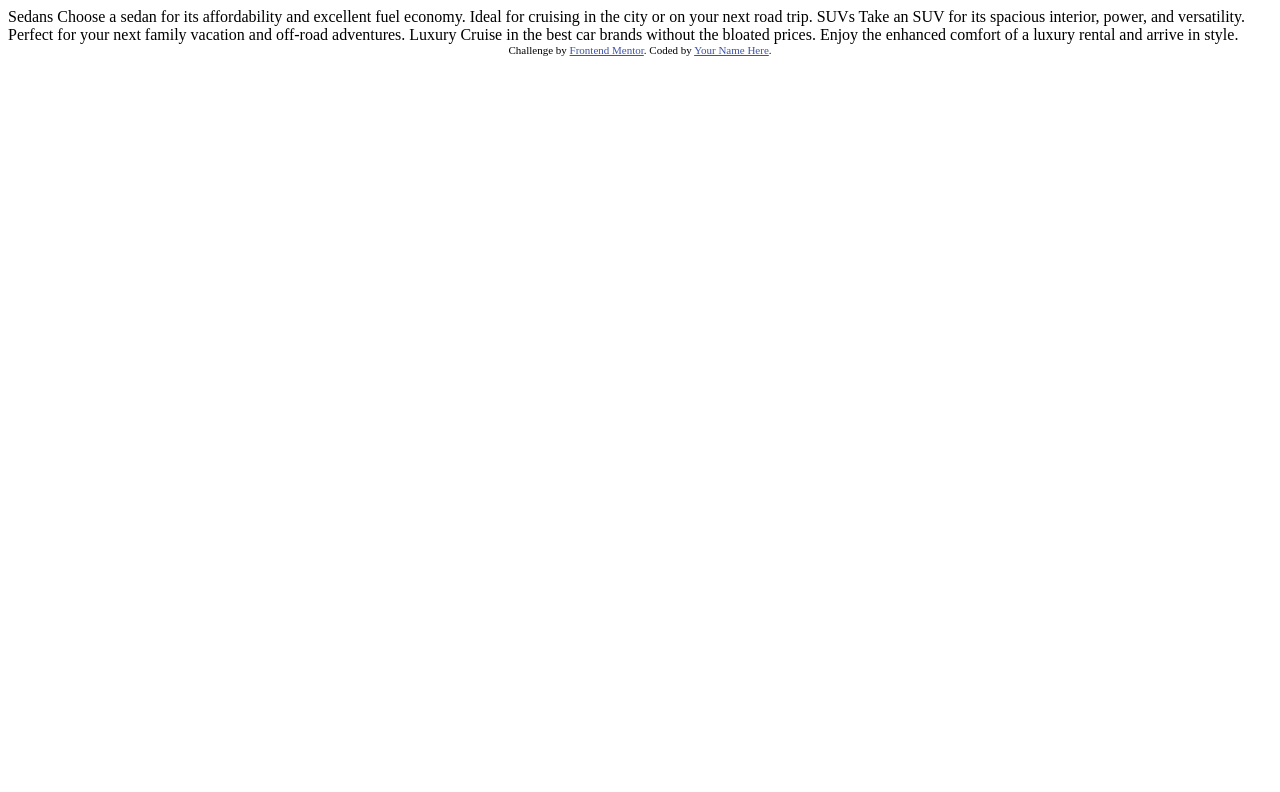
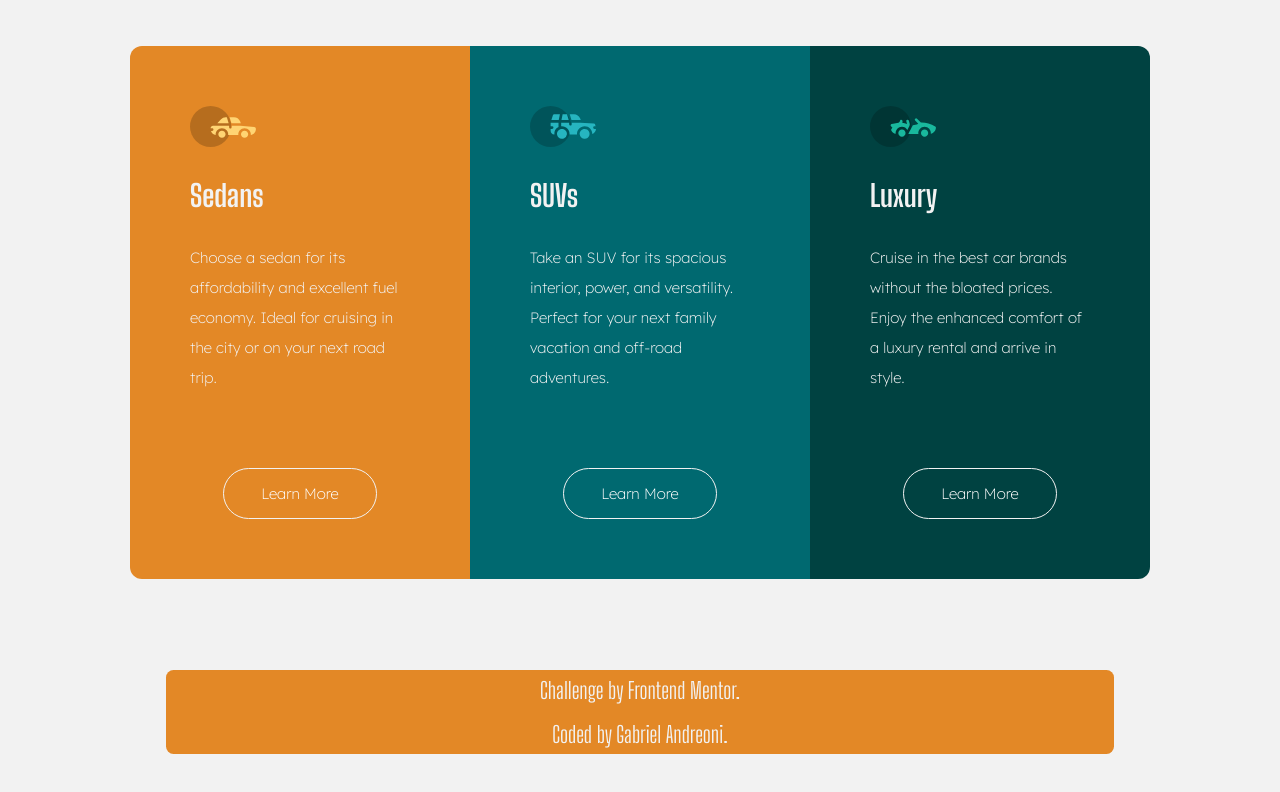
Before and after one commit to Gabriel-Andreoni/front-end-mentor, a plain HTML site: page projeto 01/index.html in a window 1280 px wide. Drawn offline with Linux system fonts and the light colour scheme.

Commit message:
criação do primeiro projeto

```diff
--- a/projeto 01/index.html
+++ b/projeto 01/index.html
@@ -5,32 +5,70 @@
   <meta name="viewport" content="width=device-width, initial-scale=1.0"> <!-- displays site properly based on user's device -->
 
   <link rel="icon" type="image/png" sizes="32x32" href="./images/favicon-32x32.png">
+  <link rel="preconnect" href="https://fonts.googleapis.com">
+  <link rel="preconnect" href="https://fonts.gstatic.com" crossorigin>
+  <link href="https://fonts.googleapis.com/css2?family=Big+Shoulders+Display:wght@400;700&display=swap" rel="stylesheet">
+  <link rel="preconnect" href="https://fonts.googleapis.com">
+  <link rel="preconnect" href="https://fonts.gstatic.com" crossorigin>
+  <link href="https://fonts.googleapis.com/css2?family=Lexend+Deca:wght@100;200&display=swap" rel="stylesheet">
+  <link rel="stylesheet" href="style.css">
 
   <title>Frontend Mentor | 3-column preview card component</title>
 
-  <!-- Feel free to remove these styles or customise in your own stylesheet 👍 -->
-  <style>
-    .attribution { font-size: 11px; text-align: center; }
-    .attribution a { color: hsl(228, 45%, 44%); }
-  </style>
 </head>
 <body>
+ <main class="conteudo">
+   <section class="conteudo__container conteudo__sedans">
 
-  Sedans
+    <img src="images/icon-sedans.svg" alt="">
+
+     <h1 class="titulo-principal">Sedans</h1>
+
+     <p class="conteudo__descriçao">
        Choose a sedan for its affordability and excellent fuel economy. Ideal for cruising in the city
        or on your next road trip.
+     </p>
 
-  SUVs
+     <button class="conteudo__button sedans">Learn More</button>
+   </section>
+
+   <section class="conteudo__container conteudo__suvs">
+
+     <img src="images/icon-suvs.svg" alt="">
+
+     <h1 class="titulo-principal">SUVs</h1>
+
+     <p class="conteudo__descriçao">
        Take an SUV for its spacious interior, power, and versatility. Perfect for your next family vacation
        and off-road adventures.
+     </p>
 
-  Luxury
+     <button class="conteudo__button suvs">Learn More</button>
+   </section>
+
+   <section class="conteudo__container conteudo__luxury">
+
+     <img src="images/icon-luxury.svg" alt="">
+
+     <h1 class="titulo-principal">Luxury</h1>
+
+     <p class="conteudo__descriçao">
        Cruise in the best car brands without the bloated prices. Enjoy the enhanced comfort of a luxury
        rental and arrive in style.
+     </p>
 
-  <div class="attribution">
+     <button class="conteudo__button luxury">Learn More</button>
+   </section>
+ </main>
+
+  <footer class="attribution">
+    <p>
       Challenge by <a href="https://www.frontendmentor.io?ref=challenge" target="_blank">Frontend Mentor</a>.
-    Coded by <a href="#">Your Name Here</a>.
-  </div>
+    </p>
+
+    <p>
+      Coded by <a href="https://github.com/Gabriel-Andreoni" target="_blank" rel="external">Gabriel Andreoni</a>.
+    </p>
+  </footer>
 </body>
 </html>
--- /dev/null
+++ b/projeto 01/style.css
@@ -0,0 +1,230 @@
+*{
+    margin: 0;
+    padding: 0;
+    box-sizing: border-box;
+}
+
+body {
+    display: flex;
+    flex-direction: row;
+    justify-content: center;
+    align-items: center;
+    flex-wrap: wrap;
+
+    height: 100vh;
+    background: #f2f2f2;
+
+    font-size: 15px;
+}
+
+.conteudo {
+    display: flex;
+    flex-wrap: wrap;
+
+    margin: 0 auto;
+}
+
+.conteudo__container{
+    display: flex;
+    flex-direction: column;
+
+    width: 33.33%;
+
+    padding: 4em;
+}
+
+.conteudo__container img {
+    width: 30%;
+}
+
+.conteudo__sedans {
+    background: #e38826;
+
+    border-top-left-radius: .8em;
+    border-bottom-left-radius: .8em;
+}
+
+.conteudo__suvs {
+   background: #006970;
+}
+
+.conteudo__luxury {
+    background: #004241;
+
+    border-top-right-radius: .8em;
+    border-bottom-right-radius: .8em;
+}
+
+.titulo-principal {
+    margin-top: 1em;
+
+    font-family: 'Big Shoulders Display', cursive;
+    font-size: 2em;
+
+    color: #f2f2f2;
+}
+
+.conteudo__descriçao {
+    width: 220px;
+
+    margin-top: 2em;
+
+    font-family: 'Lexend Deca', sans-serif;
+
+    line-height: 2em;
+
+    color: #f2f2f2;
+}
+
+.conteudo__button {
+    display: inline-block;
+
+    width: 70%;
+
+    margin: 5em auto 0 auto;
+
+    padding: 1em 2em;
+
+    border: 1px solid #f2f2f2;
+    border-radius: 2em;
+
+    background: transparent;
+
+    font-family: 'Lexend Deca', sans-serif;
+    font-size: 1em;
+
+    color: #fefefe;
+
+    transition: all .5s ease;
+
+    cursor: pointer;
+
+}
+
+.sedans:hover {
+    background: #fefefe;
+
+    color: #e38826;
+
+    font-weight: bold;
+}
+
+.suvs:hover {
+    background: #fefefe;
+
+    color: #006970;
+
+    font-weight: bold;
+}
+
+.luxury:hover {
+    background: #fefefe;
+
+    color: #004241;
+
+    font-weight: bold;
+}
+
+.attribution {
+    display: flex;
+    justify-content: center;
+    align-items: center;
+    flex-direction: row;
+    flex-wrap: wrap;
+    gap: .2em;
+
+    width: 74%;
+    height: auto;
+
+    border-radius: .5em;
+
+    background: #e38826;
+}
+
+.attribution p {
+    display: block;
+
+    width: 100%;
+
+    padding: .3em;
+
+    font-family: 'Big Shoulders Display', cursive;
+    font-size: 1.5em;
+
+    text-align: center;
+
+    color: #f2f2f2;
+}
+
+.attribution a {
+    position: relative;
+
+    color: #f2f2f2;
+
+    text-decoration: none;
+}
+
+.attribution a:hover::after {
+    content: '';
+
+    display: block;
+
+    position: absolute;
+    top: 100%;
+    left: 0;
+
+    width: 50%;
+    height: 5%;
+
+    background: #f2f2f2;
+
+    animation: animation-lateral .3s linear;
+}
+
+
+@keyframes animation-lateral {
+    0% {
+        transform: translateX(-100%);
+    }
+
+    100% {
+        transform: translateX(0%);
+    }
+}
+
+@media screen and (max-width:375px) {
+    body {
+        flex-direction: row;
+
+    }
+
+    .conteudo {
+        flex-direction: column;
+
+        margin: 4em 0 4em 0;
+    }
+
+    .conteudo__container {
+        width: 100%;
+
+        padding: 2em;
+    }
+
+    .conteudo__sedans {
+        border-top-right-radius: .5em;
+        border-bottom-left-radius: 0;
+    }
+
+    .conteudo__suvs {
+
+    }
+
+    .conteudo__luxury {
+        border-top-right-radius: 0;
+        border-bottom-left-radius: .5em;
+    }
+
+    .attribution {
+        width: 100%;
+    }
+}
```
Lines whose indentation alone changed are shown as unchanged.
